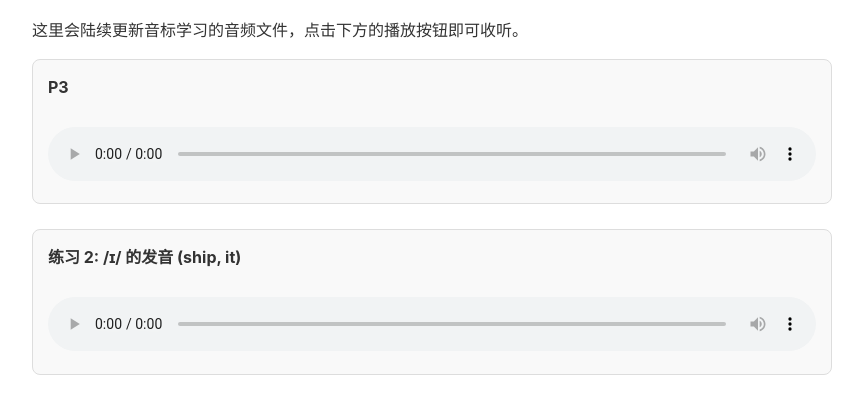
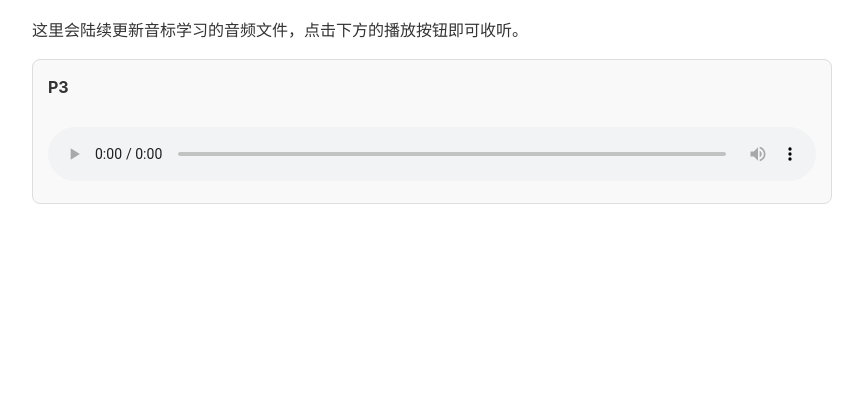
Before and after one commit to GLZ-004/yinbiao, a plain HTML site: page index.html in a window 1280 px wide. Shown: the part 107-520 px from the top of the page, without its empty margins (208-1071 px from the left). Drawn offline with Linux system fonts and the light colour scheme.

Commit message:
删除练习 2 的音频项，优化音标学习页面内容

```diff
--- a/index.html
+++ b/index.html
@@ -48,12 +48,5 @@
         </audio>
     </div>
 
-    <div class="audio-item">
-        <p>练习 2: /ɪ/ 的发音 (ship, it)</p>
-        <audio controls src="https://www.your-audio-host.com/path/to/audio2.mp3">
-            你的浏览器不支持音频播放。
-        </audio>
-    </div>
-
     </body>
 </html>
```
